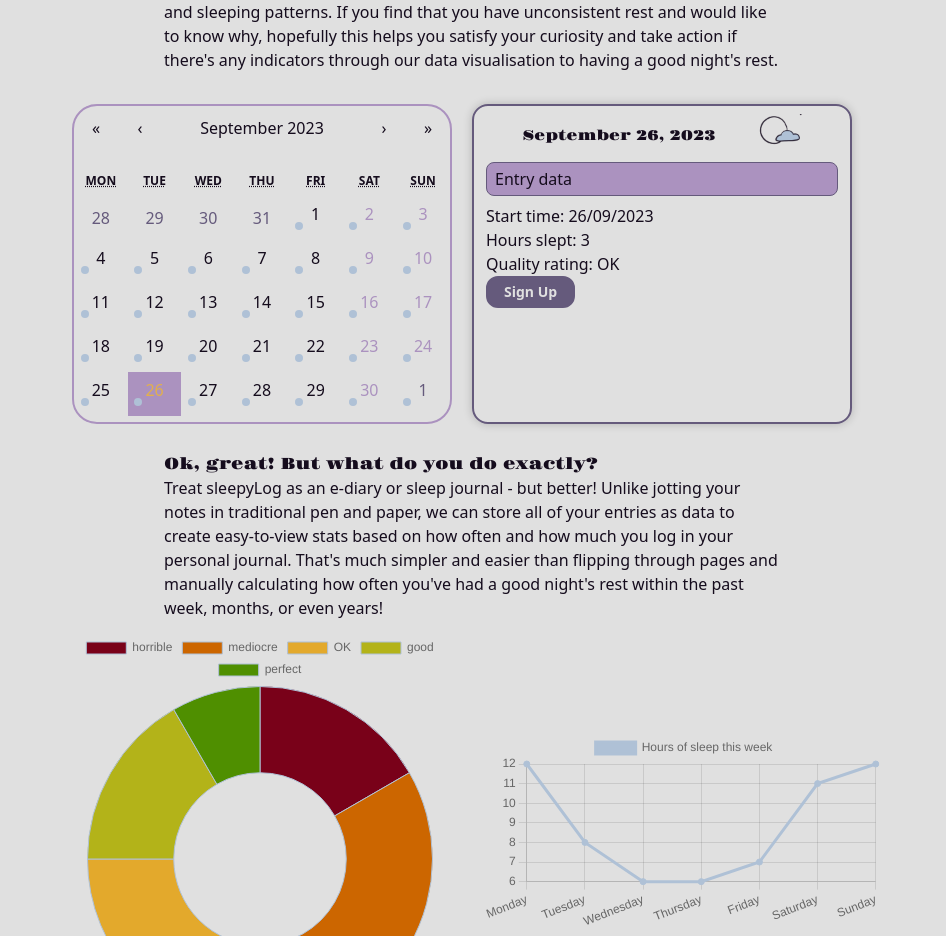
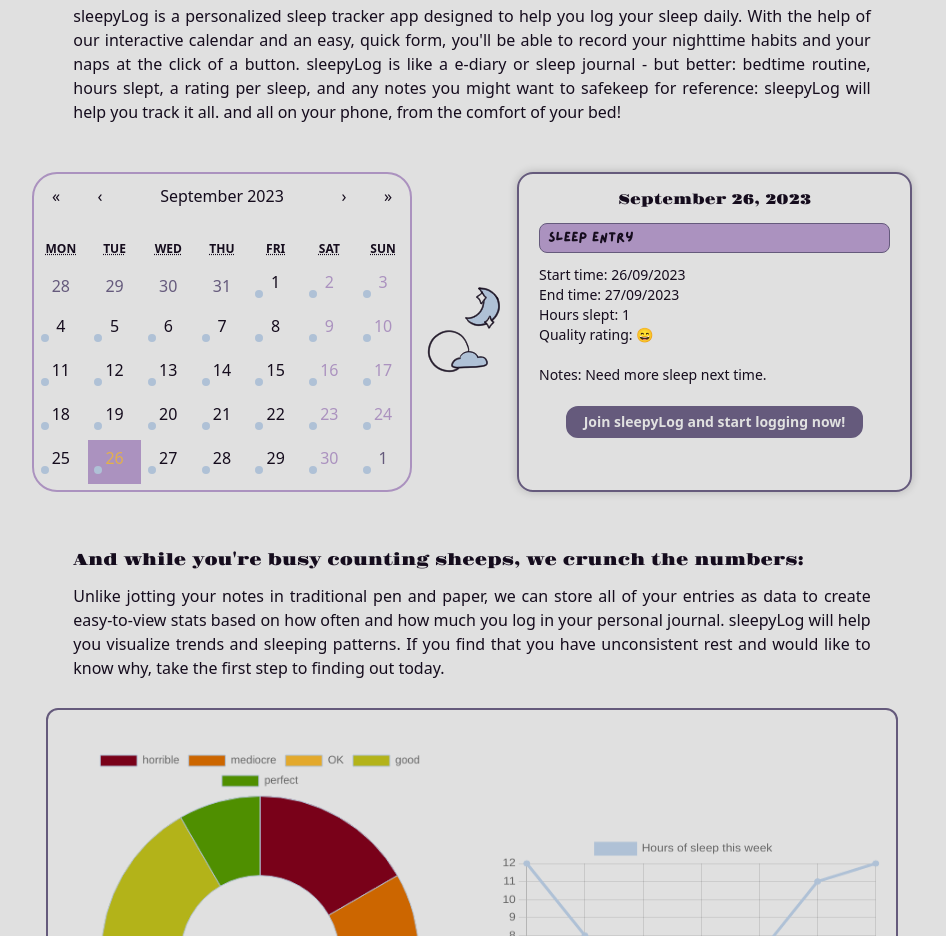
Before and after one commit to artem-ine/sleepylog, a React (Vite) app in the folder frontend/: page / in a window 1280 px wide. Shown: the part 176-1112 px from the top of the page, without its empty margins (168-1114 px from the left). Built offline with nearby package versions, Linux system fonts and the light colour scheme.

Commit message:
guestview

```diff
--- a/frontend/src/components/Dashboard/Stats/Stats.jsx
+++ b/frontend/src/components/Dashboard/Stats/Stats.jsx
@@ -12,8 +12,7 @@ function Stats() {
 
   return (
     <>
-    <section className="border border-2 dark:border-primary border-secondary p-3 rounded-xl py-5">
-
+      <section className="border-2 dark:border-primary border-secondary p-3 rounded-xl py-5">
         <div className="flex justify-center">
           <button
             onClick={() => setSelectedTab("past-week")}
@@ -48,13 +47,13 @@ function Stats() {
           )}
         </div>
 
-      <div className="border border-2 dark:border-primary border-secondary p-3 rounded-xl py-5 mt-4">
+        <div className="border-2 dark:border-primary border-secondary p-3 rounded-xl py-5 mt-4">
           <h1 className="dark:text-white text-black mb-2 border dark:border-primary border-secondary rounded-lg dark:bg-secondary bg-primary px-2 py-1">
-          Looking for quick stats on a specific period of time? Use our calculator!
+            Looking for quick stats on a specific period of time? Use our
+            calculator!
           </h1>
           <CustomRange />
         </div>
-
       </section>
     </>
   );
--- a/frontend/src/components/Guest View/DummyCalendar.jsx
+++ b/frontend/src/components/Guest View/DummyCalendar.jsx
@@ -1,9 +1,8 @@
 import React, { useState, useEffect } from "react";
 import Calendar from "react-calendar";
 import moment from "moment";
-import DatePicker from "react-datepicker";
 import "react-datepicker/dist/react-datepicker.css";
-import sun_icon from "../../assets/images/sun_icon.png";
+import lil_icons from "../../assets/images/lil_icons.png";
 
 function CalendarView() {
   const [selectedDate, setSelectedDate] = useState(new Date());
@@ -11,25 +10,37 @@ function CalendarView() {
   const [setSelectedDummyEntry] = useState(null);
 
   const startOfWeek = moment().startOf("month");
-  const possibleRatings = ["horrible", "mediocre", "OK", "good", "perfect"];
+  const possibleRatings = ["😫", "😐", "😊", "😄", "😍"];
   const possibleDuration = [1, 3, 10, 8, 9, 7];
+  const possibleNotes = [
+    "Had a great night's sleep!",
+    "Woke up feeling refreshed.",
+    "Slept like a baby.",
+    "Could have slept longer.",
+    "Need more sleep next time.",
+  ];
   const dummyCalendarData = [];
 
   for (let i = 0; i < 31; i++) {
     const date = startOfWeek.clone().add(i, "days").toDate();
+    const nextDay = moment(date).add(1, "day").toDate();
     const randomRatingIndex = Math.floor(
       Math.random() * possibleRatings.length
     );
     const randomDurationIndex = Math.floor(
       Math.random() * possibleDuration.length
     );
+    const randomNoteIndex = Math.floor(Math.random() * possibleNotes.length);
+    const notes = possibleNotes[randomNoteIndex];
     const rating = possibleRatings[randomRatingIndex];
     const duration = possibleDuration[randomDurationIndex];
 
     const entry = {
       start_time: date,
+      end_time: nextDay,
       rating,
       duration,
+      notes,
     };
     dummyCalendarData.push(entry);
   }
@@ -49,8 +60,8 @@ function CalendarView() {
 
   return (
     <>
-      <div className="calendar-view-container">
-        <div className="calendar-container pb-2">
+      <div className="calendar-view-container flex items-center">
+        <div className="calendar-container">
           <Calendar
             onChange={handleDateChange}
             value={selectedDate}
@@ -68,54 +79,57 @@ function CalendarView() {
             }}
           />
         </div>
+        <div className="flex justify-center">
+          <img
+            src={lil_icons}
+            alt="doodled sun and moon with a cloud"
+            className="h-15"
+          />
+        </div>
         <div className="logged-items-container border-secondary dark:border-primary border-2 rounded-2xl p-2">
           <div className="flex justify-evenly items-center pb-1">
             <h2 className="font-heading dark:text-white text-black text-sm mt-2">
               {moment(clickedDate).format("LL")}
             </h2>
-            <img
-              src={sun_icon}
-              alt="doodled sun with a cloud"
-              className="h-9"
-            />
           </div>
 
-          <div className="overflow-y-auto h-56 pt-2 px-1">
+          <div className="overflow-y-auto h-56 pt-2 px-1 flex flex-col justify-around items">
+            <ul className="dark:text-white text-black text-sm px-2">
               {filteredItems.map((dummyEntry, index) => (
+                <li key={dummyEntry.id} className="flex flex-col mb-5">
                   <div key={index} className="dummy-entry">
-                <p className="dark:text-white text-black mb-2 border dark:border-primary border-secondary rounded-lg dark:bg-secondary bg-primary px-2 py-1">
-                  Entry data
+                    <p className="font-logo dark:text-white text-black mb-3 border dark:border-primary border-secondary rounded-lg dark:bg-secondary bg-primary px-2 py-1">
+                      Sleep Entry
                     </p>
                     <p className="dark:text-white text-black">
                       Start time:{" "}
                       {moment(dummyEntry.start_time).format("DD/MM/YYYY")}
                     </p>
-                {dummyEntry.end_time && (
                     <p className="dark:text-white text-black">
-                    End time: {moment(dummyEntry.end_time).format("DD/MM/YYYY")}
+                      End time:{" "}
+                      {moment(dummyEntry.end_time).format("DD/MM/YYYY")}
                     </p>
-                )}
-                {dummyEntry.duration && (
                     <p className="dark:text-white text-black">
                       Hours slept: {dummyEntry.duration}
                     </p>
-                )}
                     <p className="dark:text-white text-black">
                       Quality rating: {dummyEntry.rating}
                     </p>
-                {dummyEntry.notes && (
-                  <p className="dark:text-white text-black">
+                    <p className="dark:text-white text-black mt-5">
                       Notes: {dummyEntry.notes}
                     </p>
-                )}
                   </div>
+                </li>
               ))}
+            </ul>
+            <div className="flex justify-center">
               <button
                 className="h-8 px-4 bg-secondary dark:bg-primary border-2 border-secondary dark:border-primary hover:border-accent font-bold text-white dark:text-black text-sm rounded-xl"
-              onClick={() => handleEditClick(null)} // Handle the click to open the sign-up modal
+                onClick={() => handleEditClick(null)}
               >
-              Sign Up
+                Join sleepyLog and start logging now!
               </button>
+            </div>
           </div>
         </div>
       </div>
--- a/frontend/src/components/Guest View/DummyChart.jsx
+++ b/frontend/src/components/Guest View/DummyChart.jsx
@@ -93,27 +93,22 @@ function DummyChart() {
           backgroundColor: "#AFC1D6",
         },
       ],
-      options: {
-        animations: {
-          tension: {
-            duration: 1000,
-            easing: "linear",
-            from: 1,
-            to: 0,
-            loop: true,
-          },
-        },
-      },
     };
   }
 
   return (
-    <div className="flex flex-col items-center lg:flex-row lg:space-x-6">
-      <div className="mb-4 lg:mb-0 dummy-chart-wrapper">
-        <Doughnut data={doughnutData} />
-      </div>
-      <div className="mb-4 lg:mb-0 dummy-chart-wrapper">
-        <Line data={lineData} />
+    <div className="border-2 dark:border-primary border-secondary px-3 rounded-xl py-5 flex items-center">
+      <div className="flex flex-col items-center lg:flex-row lg:space-x-6">
+        <div className="lg:mb-0 dummy-chart-wrapper flex pb-4">
+          <Doughnut data={doughnutData} className="p-4" />
+          <div className="flex justify-center">
+            A recap of your quality of sleep this week.
+          </div>
+        </div>
+        <div className="m-4 lg:mb-0 dummy-chart-wrapper">
+          <Line data={lineData} className="pb-4" />
+          <p>This is how many hours you've slept every day of the past week!</p>
+        </div>
       </div>
     </div>
   );
--- a/frontend/src/components/Guest View/GuestView.jsx
+++ b/frontend/src/components/Guest View/GuestView.jsx
@@ -5,32 +5,36 @@ import DummyChart from "./DummyChart";
 function GuestView() {
   return (
     <div className="flex flex-col items-center justify-center pt-10">
-      <div className="flex flex-col w-1/2 justify-center p-3">
-        <h1 className="font-heading">What is sleepyLog?</h1>
-        <p>
-          sleepyLog is a personalized sleep tracker app designed to help
-          visualize trends and sleeping patterns. If you find that you have
-          unconsistent rest and would like to know why, hopefully this helps you
-          satisfy your curiosity and take action if there's any indicators
-          through our data visualisation to having a good night's rest.
+      <div className="flex flex-col lg:w-2/3 justify-center p-7">
+        <h1 className="font-heading pb-3">What is sleepyLog?</h1>
+        <p className="text-justify">
+          sleepyLog is a personalized sleep tracker app designed to help you log
+          your sleep daily. With the help of our interactive calendar and an
+          easy, quick form, you'll be able to record your nighttime habits and
+          your naps at the click of a button. sleepyLog is like a e-diary or
+          sleep journal - but better: bedtime routine, hours slept, a rating per
+          sleep, and any notes you might want to safekeep for reference:
+          sleepyLog will help you track it all. and all on your phone, from the
+          comfort of your bed!
         </p>
       </div>
       <div className="calendar-container pb-2">
         <DummyCalendar />
       </div>
-      <div className="flex flex-col w-1/2 justify-center p-3">
-        <h1 className="font-heading">Ok, great! But what do you do exactly?</h1>
-        <p>
-          Treat sleepyLog as an e-diary or sleep journal - but better! Unlike
-          jotting your notes in traditional pen and paper, we can store all of
-          your entries as data to create easy-to-view stats based on how often
-          and how much you log in your personal journal. That's much simpler and
-          easier than flipping through pages and manually calculating how often
-          you've had a good night's rest within the past week, months, or even
-          years!
+      <div className="flex flex-col lg:w-2/3 justify-center p-7 mt-5">
+        <h1 className="font-heading pb-3">
+          And while you're busy counting sheeps, we crunch the numbers:
+        </h1>
+        <p className="text-justify">
+          Unlike jotting your notes in traditional pen and paper, we can store
+          all of your entries as data to create easy-to-view stats based on how
+          often and how much you log in your personal journal. sleepyLog will
+          help you visualize trends and sleeping patterns. If you find that you
+          have unconsistent rest and would like to know why, take the first step
+          to finding out today.
         </p>
       </div>
-      <div className="pb-10 flex justify-center">
+      <div className="pb-10 flex flex-col">
         <DummyChart />
       </div>
     </div>
--- a/frontend/src/index.css
+++ b/frontend/src/index.css
@@ -51,21 +51,33 @@ main{
 .dummy-chart-wrapper {
   display: inline-block;
   position: relative;
-  width: 400px;
+  width: 320px;
+}
+
+@media (max-width: 768px) {
+  .dummy-chart-wrapper {
+    width: 300px;
+  }
+}
+
+@media (min-width: 769px) {
+  .dummy-chart-wrapper {
+    width: 400px;
+  }
 }
 
 @media screen and (min-width: 1000px) {
   .calendar-view-container {
         display: flex;
         justify-content: space-between;
-        align-items: flex-start;
+        align-items: center;
         margin-top: 20px;
-        width: 780px;
+        width: 880px;
   }
 
   .calendar-container {
     flex: 1;
-    margin-right: 20px;
+    /* margin-right: 20px; */
   }
 
   .logged-items-container {
```
Also changed, not shown: frontend/src/components/Dashboard/Calendar.jsx (+8 -7 lines). Lines whose indentation alone changed are shown as unchanged.
